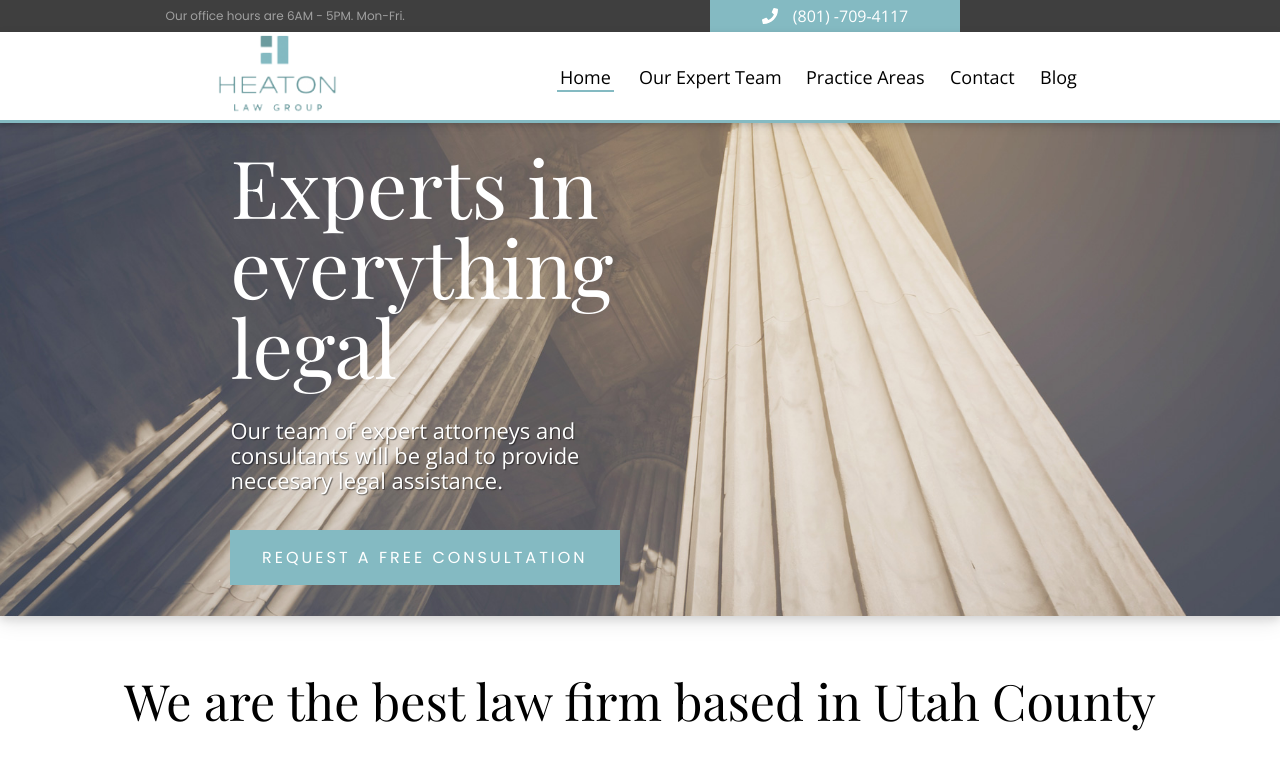
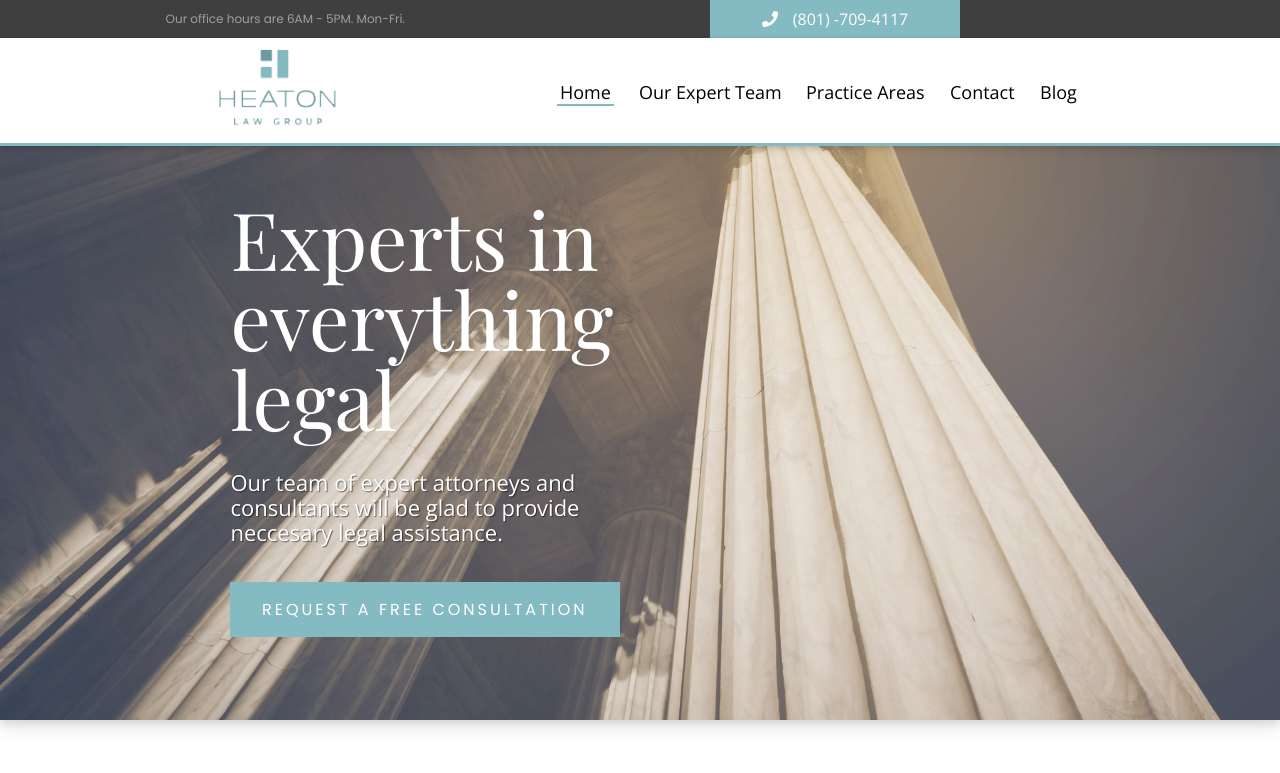
Before and after one commit to klubb/heatonlaw, a Gatsby site: page / in a window 1280 px wide. Shown: the top 773 px of the page. Built offline with nearby package versions, Linux system fonts and the light colour scheme; Gatsby itself is replaced by a stand-in of ours.

Commit message:
responsive

```diff
--- a/src/components/Header/header.css
+++ b/src/components/Header/header.css
@@ -1,20 +1,22 @@
 .navbarContainer {
     box-shadow: 0 2px 4px 0 rgba(0, 0, 0, 0.1), 0 3px 10px 0 rgba(0, 0, 0, 0.10);
-    height: 11vh;
+    height: 105px;
+    /* height: 11vh; */
     width: 100%;
     display: flex;
     align-items: center;
     justify-content: space-evenly;
     border-bottom: #84bac2 solid 3px;
     position: fixed;
-    top: 4vh;
+    top: 38px;
     background-color: white;
     z-index: 100;
 }
 
 .blackheader {
     background-color: rgba( 63,63,63, 1);
-    height: 4vh;
+    /* height: 4vh; */
+    height: 38px;;
     display: flex;
     color: white;
     align-items: center;
@@ -33,7 +35,7 @@
   position: fixed;
   z-index: 1;
   top:0;
-  opacity: .9;
+
   transition: 0.3s;
   overflow: hidden;
 }
--- a/src/components/imageSlider/slider.css
+++ b/src/components/imageSlider/slider.css
@@ -17,7 +17,8 @@
 }
 
 .mainslide {
-  height: 62vh;
+  /* height: 62vh; */
+  height: 600px;
   width: 100%;
   background: url('../Form/lawyer2.jpg');
   display: flex;
```
